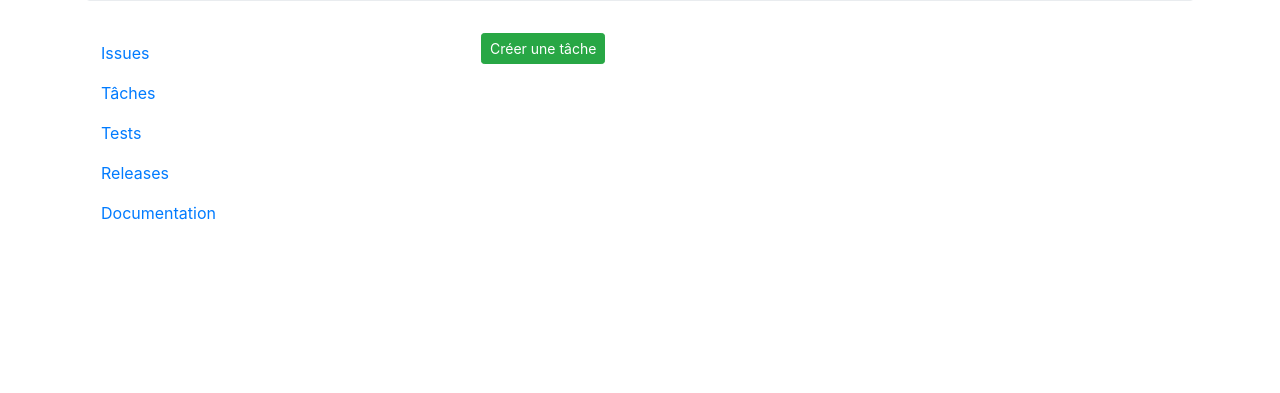
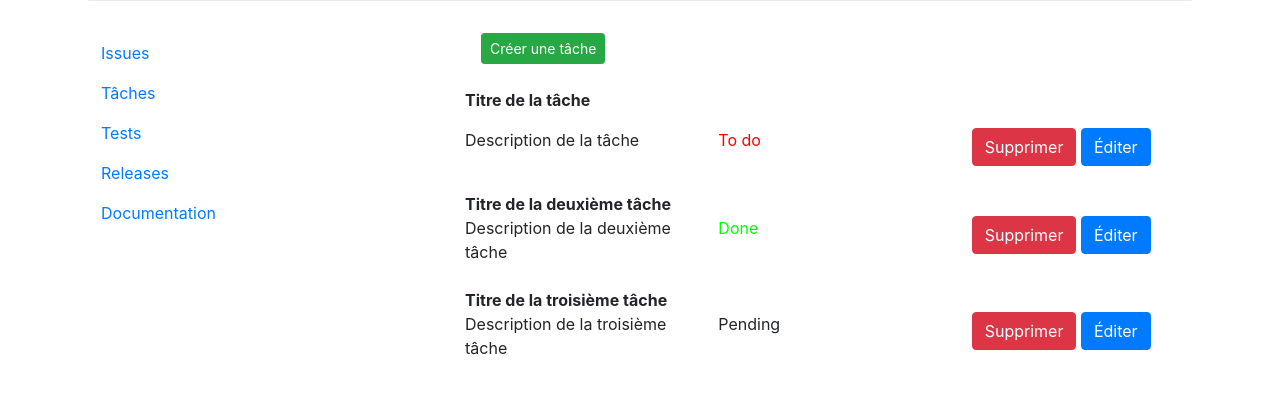
Before and after one commit to trapped-in-a-while-loop/CDP_dev, a website: page view/task.html in a window 1280 px wide. Shown: the part 237-630 px from the top of the page. Drawn offline with nearby package versions, Linux system fonts and the light colour scheme.

Commit message:
issue + test + task

```diff
--- a/view/task.html
+++ b/view/task.html
@@ -69,5 +69,48 @@
 
         <div class="col-sm-8">
             <a class="btn btn-success btn-sm ml-3" href="createtask.html">Créer une tâche</a>
+            <p></br>
+                <b>Titre de la tâche</b></br>
+                <div class="row">
+                    <div class="col-sm-4">
+                        Description de la tâche
+                    </div>
+                    <div class="col-sm-4">
+                        <p style="color:rgb(255,0,0);">To do</p>
+                    </div>
+                    <div class="col-sm-4">
+                        <a class="btn btn-danger" href="">Supprimer</a>
+                        <a class="btn btn-primary" href="">Éditer</a>
+                    </div>
+                </div>
+                </br>
+                <b>Titre de la deuxième tâche</b></br>
+                <div class="row">
+                    <div class="col-sm-4">
+                        Description de la deuxième tâche
+                    </div>
+                    <div class="col-sm-4">
+                        <p style="color:rgb(0,255,0);">Done</p>
+                    </div>
+                    <div class="col-sm-4">
+                        <a class="btn btn-danger" href="">Supprimer</a>
+                        <a class="btn btn-primary" href="">Éditer</a>
+                    </div>
+                </div>
+                </br>
+                <b>Titre de la troisième tâche</b></br>
+                <div class="row">
+                    <div class="col-sm-4">
+                        Description de la troisième tâche
+                    </div>
+                    <div class="col-sm-4">
+                        Pending
+                    </div>
+                    <div class="col-sm-4">
+                        <a class="btn btn-danger" href="">Supprimer</a>
+                        <a class="btn btn-primary" href="">Éditer</a>
+                    </div>
+                </div>
+            </p>
         </div>
     </div>
```
Also changed, not shown: view/createtest.html (+1 -1 lines), view/issue.html (+1 -1 lines), view/test.html (+26 -1 lines).
